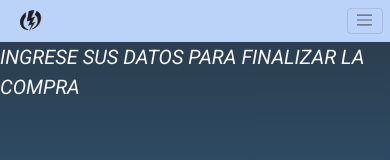
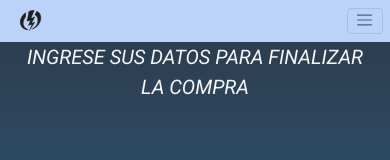
Before and after one commit to leandro-alfonso/proyecto_javascript, a plain HTML site: page pages/login.html in a window 390 px wide. Shown: the top 160 px of the page. Drawn offline with nearby package versions, Linux system fonts and the light colour scheme; some packages are replaced by stand-ins of ours; a script that the page names is missing.

Commit message:
modificando responsive

```diff
--- a/css/style.css
+++ b/css/style.css
@@ -362,6 +362,10 @@ font-size: 2em;
 /* login */
 .main__parrafo {
     font-size: 2em;
+    text-align: center;
+}
+.main__div{
+    width: 90%;
 }
 .main__login{
     gap: 5rem;
--- a/pages/login.html
+++ b/pages/login.html
@@ -31,7 +31,7 @@
         </nav>
     </header>
     <main class="main__login">
-        <div><p class="main__parrafo">INGRESE SUS DATOS PARA FINALIZAR LA COMPRA</p></div>
+        <div class="main__div"><p class="main__parrafo">INGRESE SUS DATOS PARA FINALIZAR LA COMPRA</p></div>
         <picture>
             <img src="../img/form.png" alt="">
         </picture>
```
